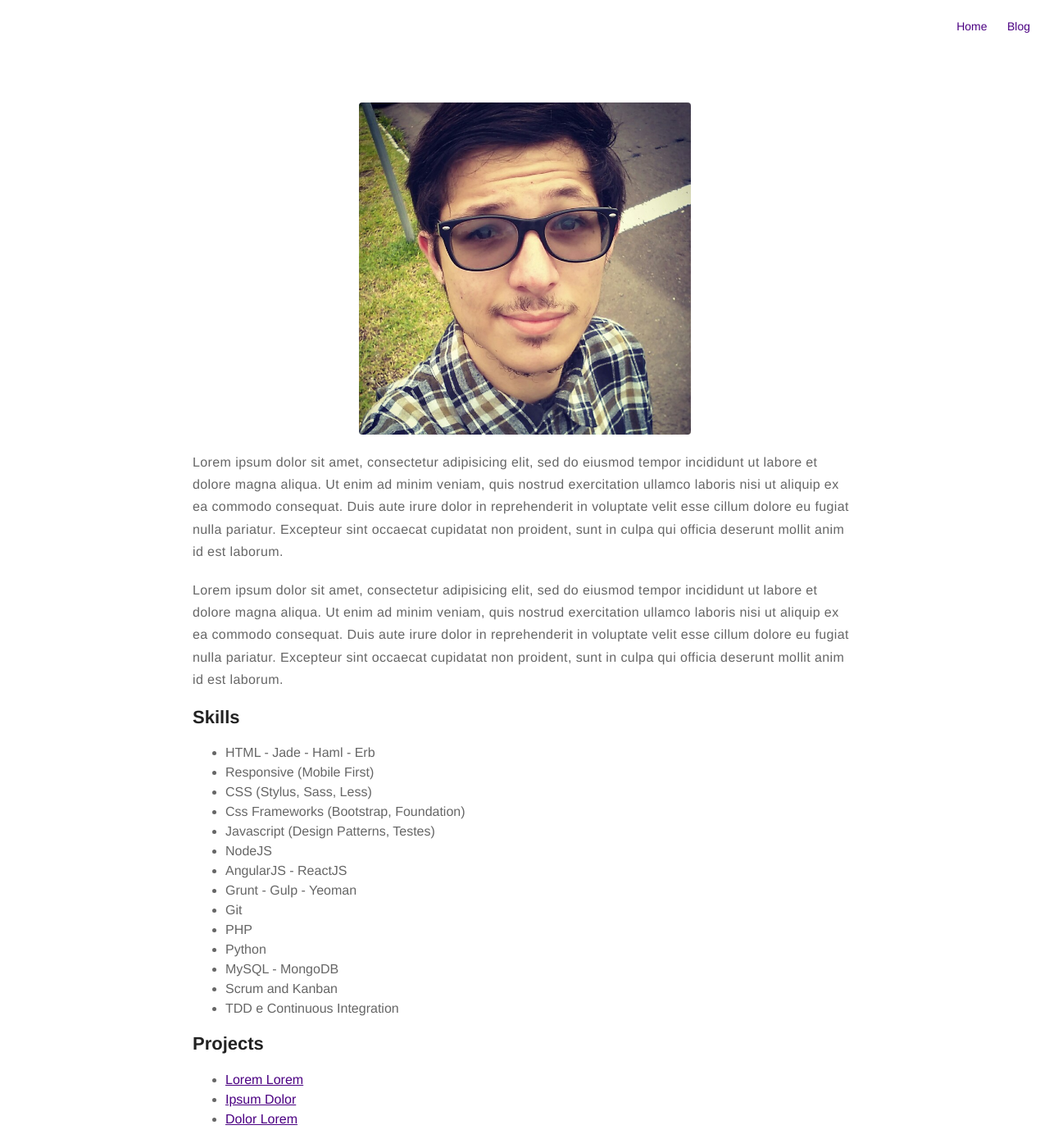
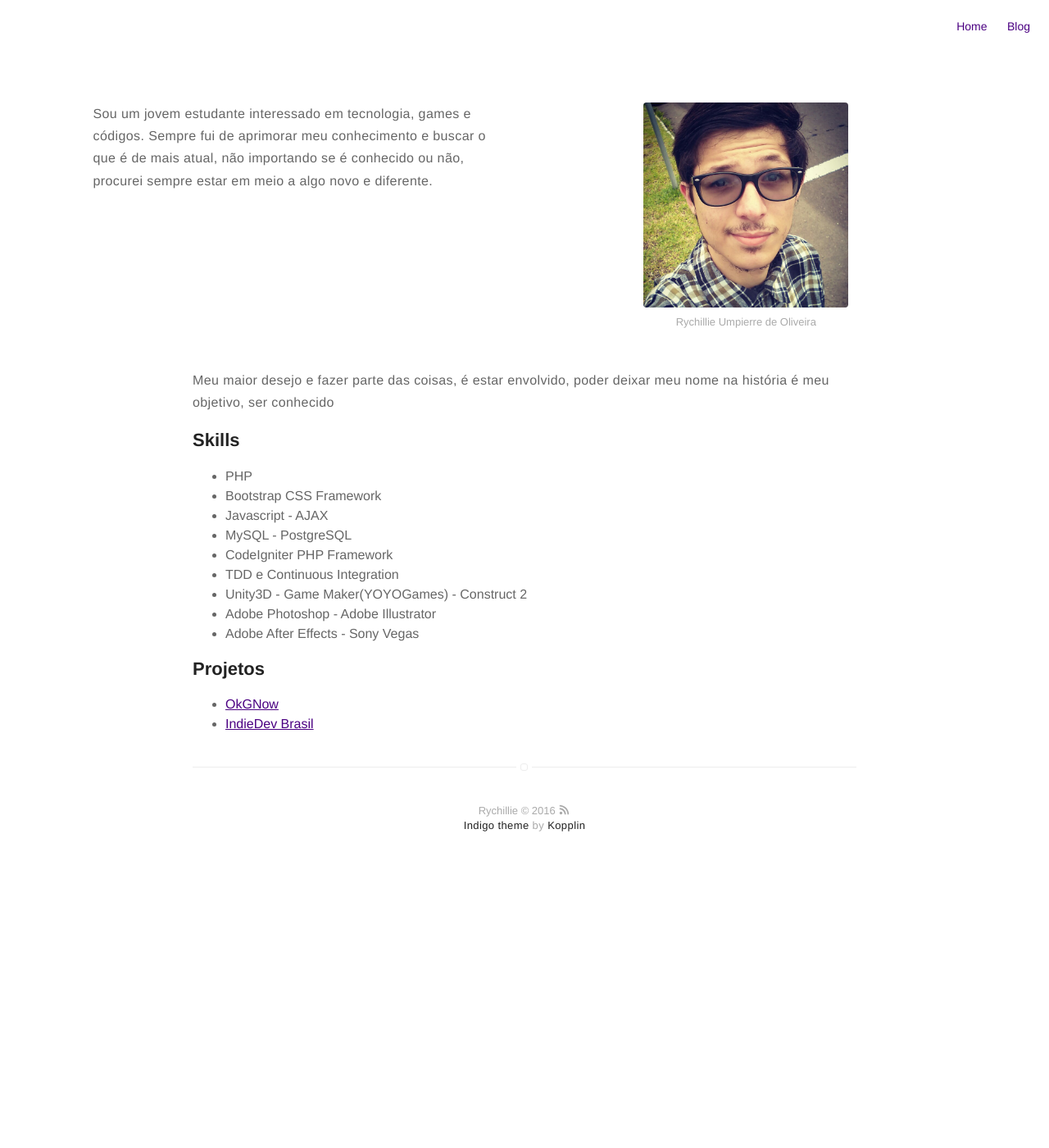
Before and after one commit to Rychillie/rychillieOLD, a Jekyll site: the page built from about.md, in a window 1280 px wide and 1400 px high. Shown: the whole window at 82% size. Built offline with Jekyll 4.4.1, drawn with Linux system fonts in a browser that asks for light colours.

Commit message:
Update about.md

```diff
--- a/about.md
+++ b/about.md
@@ -2,45 +2,36 @@
 title: About
 layout: page
 ---
-![Profile Image]({{ site.url }}/{{ site.picture }})
+<div class="side-by-side">
+    <div class="toleft">
+        <p>Sou um jovem estudante interessado em tecnologia, games e códigos. Sempre fui de aprimorar meu conhecimento e buscar o que é de mais atual, não importando se é conhecido ou não, procurei sempre estar em meio a algo novo e diferente.</p>
+    </div>
 
-<p>Lorem ipsum dolor sit amet, consectetur adipisicing elit, sed do eiusmod
-tempor incididunt ut labore et dolore magna aliqua. Ut enim ad minim veniam,
-quis nostrud exercitation ullamco laboris nisi ut aliquip ex ea commodo
-consequat. Duis aute irure dolor in reprehenderit in voluptate velit esse
-cillum dolore eu fugiat nulla pariatur. Excepteur sint occaecat cupidatat non
-proident, sunt in culpa qui officia deserunt mollit anim id est laborum.</p>
+    <div class="toright">
+        <img class="image" src="https://rychillie.github.io/assets/images/profile.jpg" alt="Alt Text">
+        <figcaption class="caption">Rychillie Umpierre de Oliveira</figcaption>
+    </div>
+</div>
 
-<p>Lorem ipsum dolor sit amet, consectetur adipisicing elit, sed do eiusmod
-tempor incididunt ut labore et dolore magna aliqua. Ut enim ad minim veniam,
-quis nostrud exercitation ullamco laboris nisi ut aliquip ex ea commodo
-consequat. Duis aute irure dolor in reprehenderit in voluptate velit esse
-cillum dolore eu fugiat nulla pariatur. Excepteur sint occaecat cupidatat non
-proident, sunt in culpa qui officia deserunt mollit anim id est laborum.</p>
+<p>Meu maior desejo e fazer parte das coisas, é estar envolvido, poder deixar meu nome na história é meu objetivo, ser conhecido</p>
 
 <h2>Skills</h2>
 
 <ul class="skill-list">
-	<li>HTML - Jade - Haml - Erb</li>
-	<li>Responsive (Mobile First)</li>
-	<li>CSS (Stylus, Sass, Less)</li>
-	<li>Css Frameworks (Bootstrap, Foundation)</li>
-	<li>Javascript (Design Patterns, Testes)</li>
-	<li>NodeJS</li>
-	<li>AngularJS - ReactJS</li>
-	<li>Grunt - Gulp - Yeoman</li>
-	<li>Git</li>
 	<li>PHP</li>
-	<li>Python</li>
-	<li>MySQL - MongoDB</li>
-	<li>Scrum and Kanban</li>
+    <li>Bootstrap CSS Framework</li>
+	<li>Javascript - AJAX</li>
+	<li>MySQL - PostgreSQL</li>
+	<li>CodeIgniter PHP Framework</li>
 	<li>TDD e Continuous Integration</li>
+	<li>Unity3D - Game Maker(YOYOGames) - Construct 2</li>
+	<li>Adobe Photoshop - Adobe Illustrator</li>
+	<li>Adobe After Effects - Sony Vegas</li>
 </ul>
 
-<h2>Projects</h2>
+<h2>Projetos</h2>
 
 <ul>
-	<li><a href="https://github.com/">Lorem Lorem</a></li>
-	<li><a href="https://github.com/">Ipsum Dolor</a></li>
-	<li><a href="https://github.com/">Dolor Lorem</a></li>
+	<li><a href="http://okgnow.com.br/">OkGNow</a></li>
+	<li><a href="https://github.com/Rychillie/IndieDevBrasil.github.io">IndieDev Brasil</a></li>
 </ul>
```
